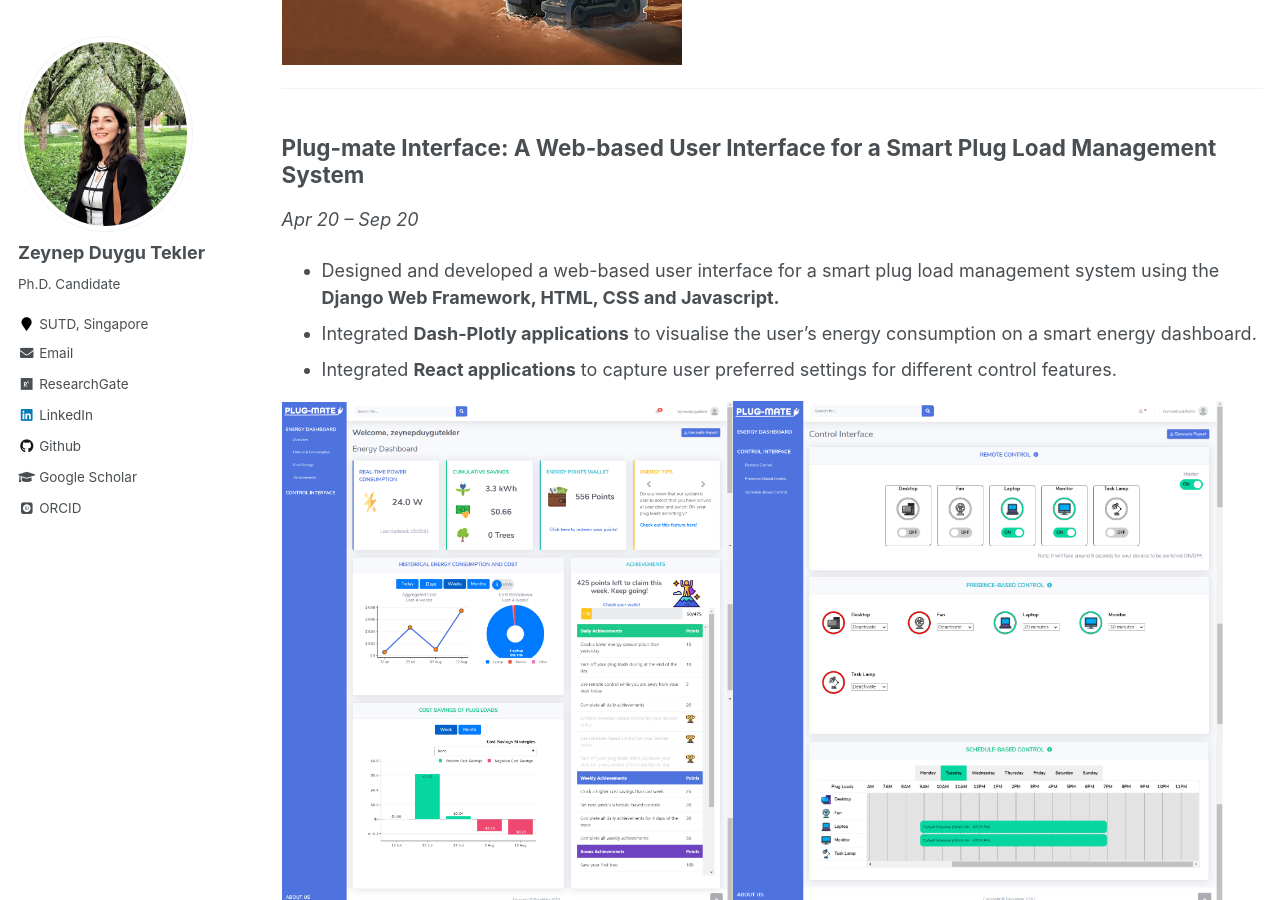
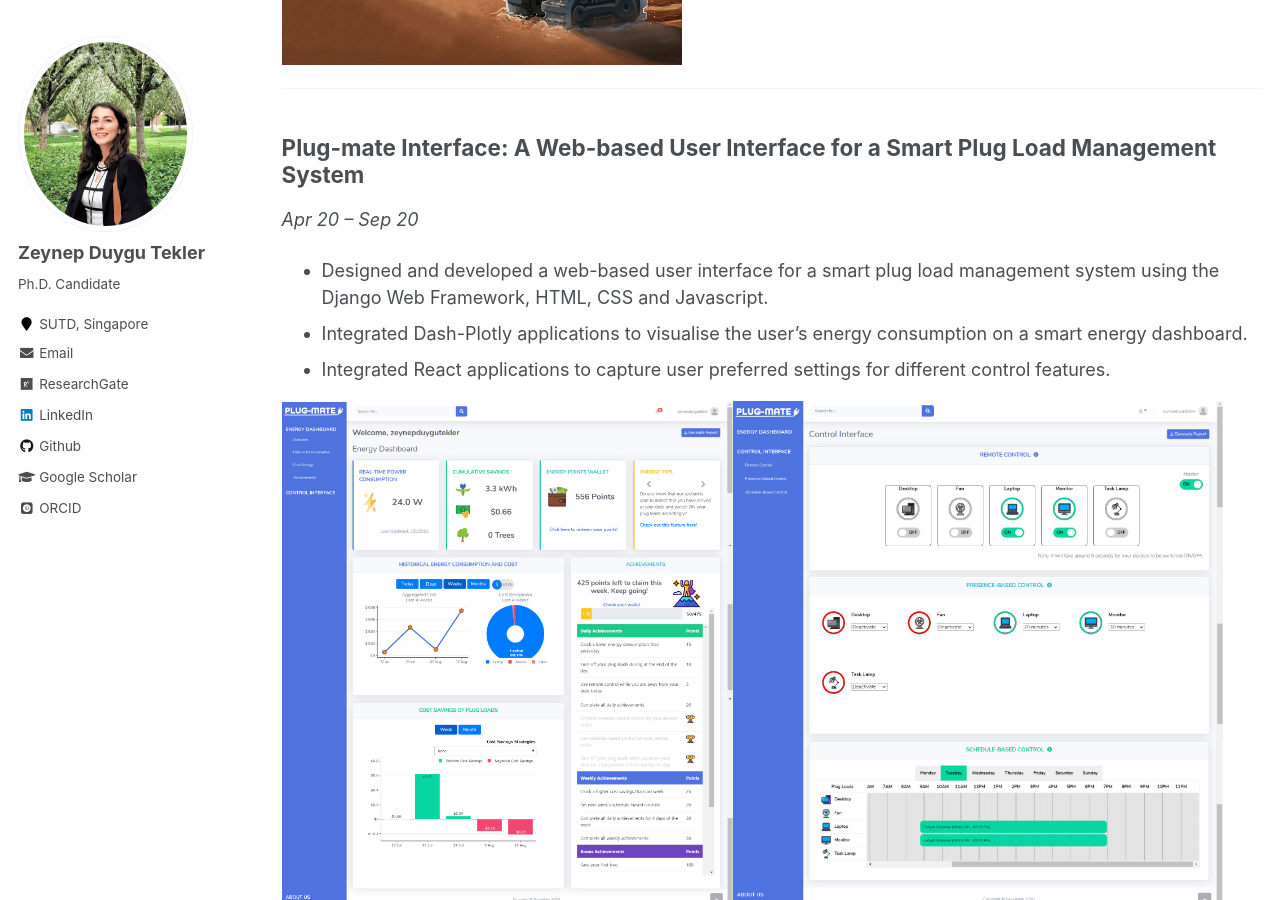
Before and after one commit to zeynepduygutekler/zeynepduygutekler.github.io, a Jekyll site: the page built from _pages/projects.md, in a window 1280 px wide and 900 px high, scrolled down 1715 px. Built offline with Jekyll 4.4.1, drawn with Linux system fonts in a browser that asks for light colours; emoji names are drawn with the system emoji font; some web fonts are replaced; some of the changed text lies outside the part shown.

```diff
--- a/_pages/projects.md
+++ b/_pages/projects.md
@@ -47,10 +47,10 @@
 ## Plug-mate Interface: A Web-based User Interface for a Smart Plug Load Management System
 *Apr 20 – Sep 20*
 * Designed and developed a web-based user interface for a smart plug load management system
-using the **Django Web Framework, HTML, CSS and Javascript.**
-* Integrated **Dash-Plotly applications** to visualise the user’s energy consumption on a smart energy
+using the Django Web Framework, HTML, CSS and Javascript.
+* Integrated Dash-Plotly applications to visualise the user’s energy consumption on a smart energy
 dashboard.
-* Integrated **React applications** to capture user preferred settings for different control features.
+* Integrated React applications to capture user preferred settings for different control features.
 
 
 <img  width="46%" height="70%" src="/images/dashboard.png"><img  width="50%" height="70%" src="/images/control.png">
@@ -64,12 +64,12 @@
 
 :camera: <span style="color:blue">**BONUS: Meet my amazing team who I have supervised for this project!**</span>
 
-<img  width="50%" height="50%" src="/images/team.png">
+<img  width="60%" height="50%" src="/images/team.png">
 
 ---
 
 ## Waste Management Behavioural Framework for Singapore’s Food Manufacturing Industry
 *May 18 – Jan 19*
-* Proposed a waste management behavioral framework for Singapore's food manufacturing industry.
+* Developed a waste management behavioral framework for Singapore's food manufacturing industry.
 
 :bell: [Find the details here!](../files/CIRP_Published.pdf)
```
